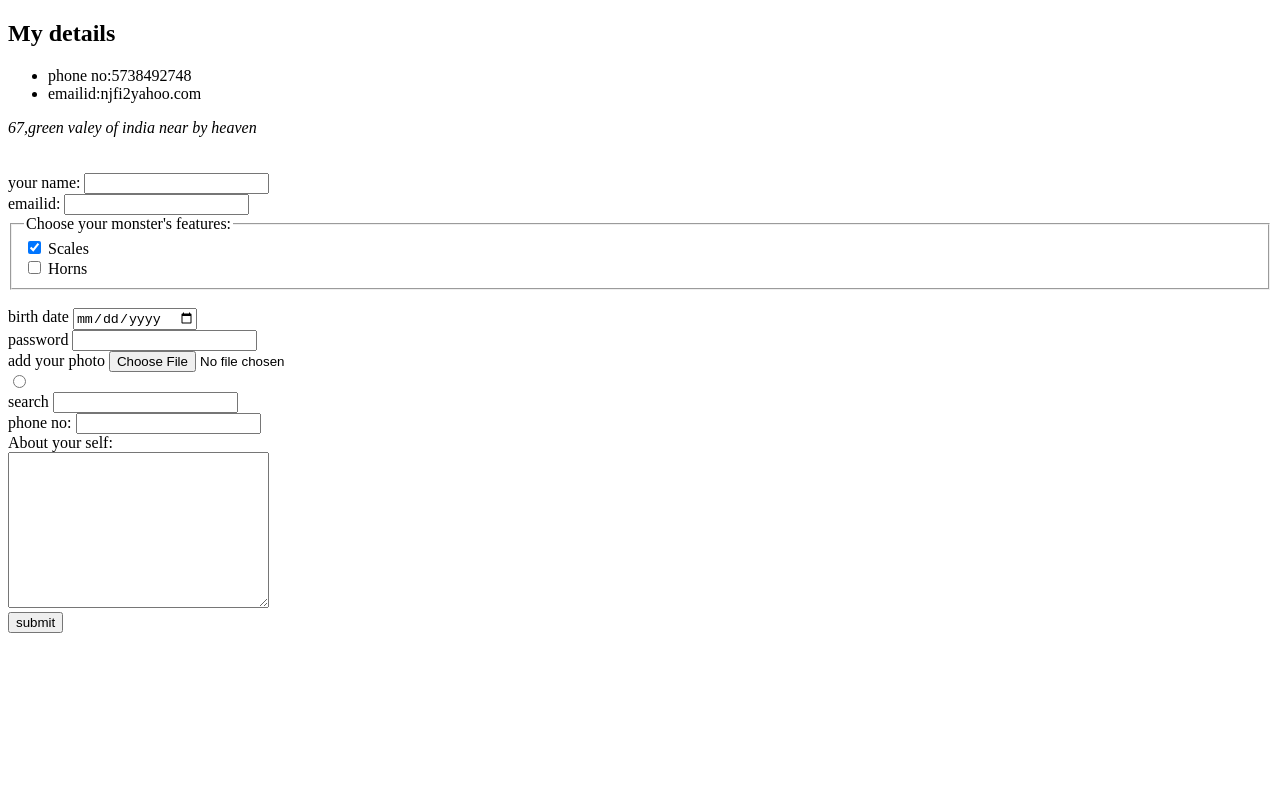
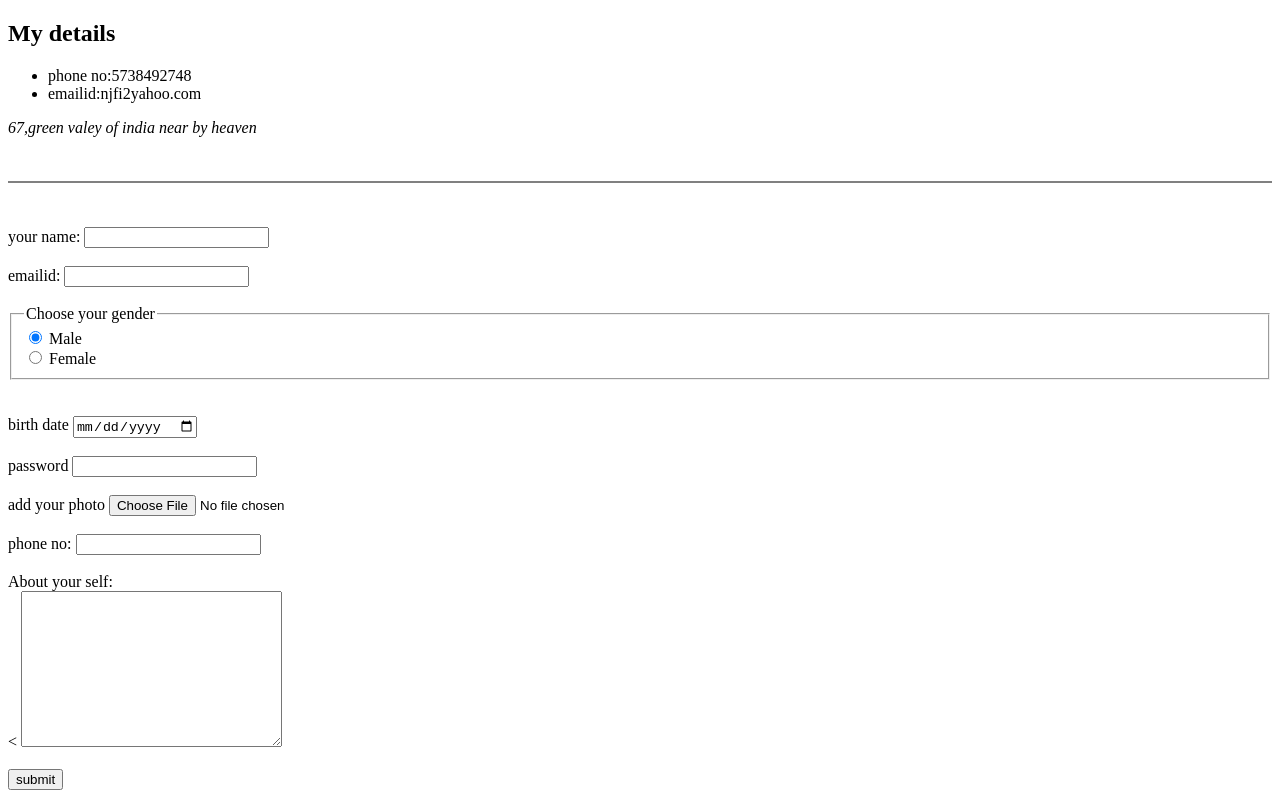
Before and after one commit to nimesh19012004/cv, a plain HTML site: page contact_detail.html in a window 1280 px wide. Drawn offline with Linux system fonts and the light colour scheme.

Commit message:
Update contact_detail.html

```diff
--- a/contact_detail.html
+++ b/contact_detail.html
@@ -21,47 +21,49 @@
     </address>
     <br>
     <br>
-
+    <hr size="2" noshade><br><br>
     <form action="index.html">
         <label for="abc">your name:</label>
         <input type="text" name="" id="abc"><br>
+        <br>
         <label for="xyz">emailid:</label>
-        <input type="email" name="" id="xyz">
+        <input type="email" name="" id="xyz"><br><br>
         <label></label>
         <fieldset>
-            <legend>Choose your monster's features:</legend>
+            <legend>Choose your gender</legend>
 
-            <input type="checkbox" id="scales" name="scales" checked>
-            <label for="scales">Scales</label>
+            <input type="radio" id="scales" name="gender" checked>
+            <label for="scales">Male</label>
 
             <br>
 
-            <input type="checkbox" id="horns" name="horns">
-            <label for="horns">Horns
-
+            <input type="radio" id="horns" name="gender">
+            <label for="horns">
+                Female
             </label>
         </fieldset>
-        <br>
+        <br><br>
         <label>birth date</label>
         <!-- <input type="date" name="" id=""> -->
         <input type="date" name="" id="">
-        <br>
+        <br><br>
         <label for="">password</label>
         <input type="password">
-        <br>
+        <br><br>
         <label>add your photo</label>
-        <input type="file" name="" id=""><br>
-        <input type="radio" name="" id=""><br>
-        <label>search</label>
+        <input type="file" name="" id=""><br><br>
+
+        <!-- <input type="radio" name="" id=""><br> -->
+        <!-- <label>search</label>
         <input type="search" name="" id="">
-        <br>
+        <br> -->
         <label>phone no:</label>
         <input type="tel" name="" id="">
-        <br>
+        <br><br>
         <label for="about">About your self:</label><br>
-        <textarea name="" id="about" cols="30" rows="10"></textarea>
-        <br>
-        <input type="submit" value="submit">
+        < <textarea name="" id="about" cols="30" rows="10"></textarea>
+            <br><br>
+            <input type="submit" value="submit">
     </form>
 
 </body>
```
